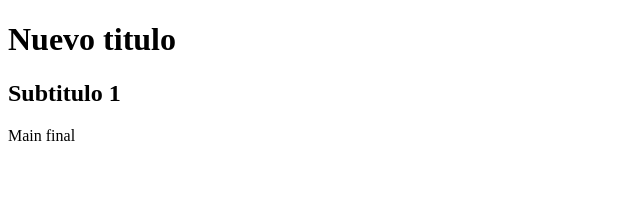
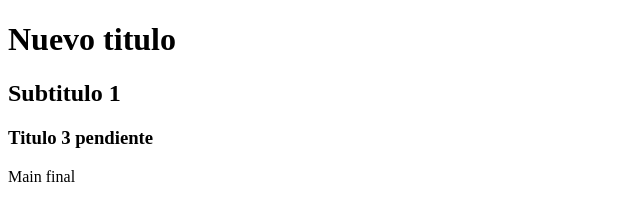
Before and after one commit to lcue1/example1, a plain HTML site: page index.html in a window 1280 px wide. Shown: the whole page, without its empty margins (0-640 px from the left). Drawn offline with Linux system fonts and the light colour scheme.

Commit message:
Proyecto terminado

```diff
--- a/index.html
+++ b/index.html
@@ -10,6 +10,7 @@
     <head>
         <h1>Nuevo titulo</h1>
         <h2>Subtitulo 1</h2>
+        <h3>Titulo 3 pendiente</h3>
     </head>
     <main>
         Main final
```
